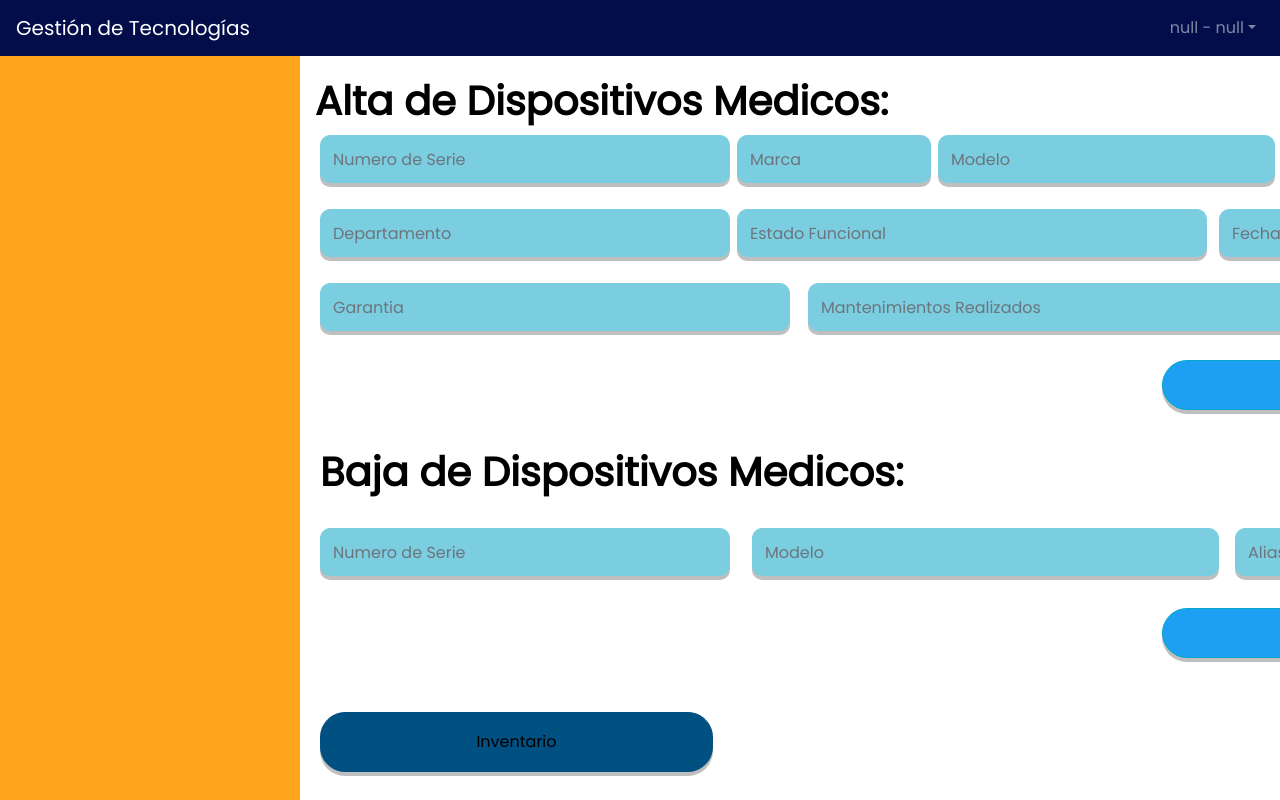
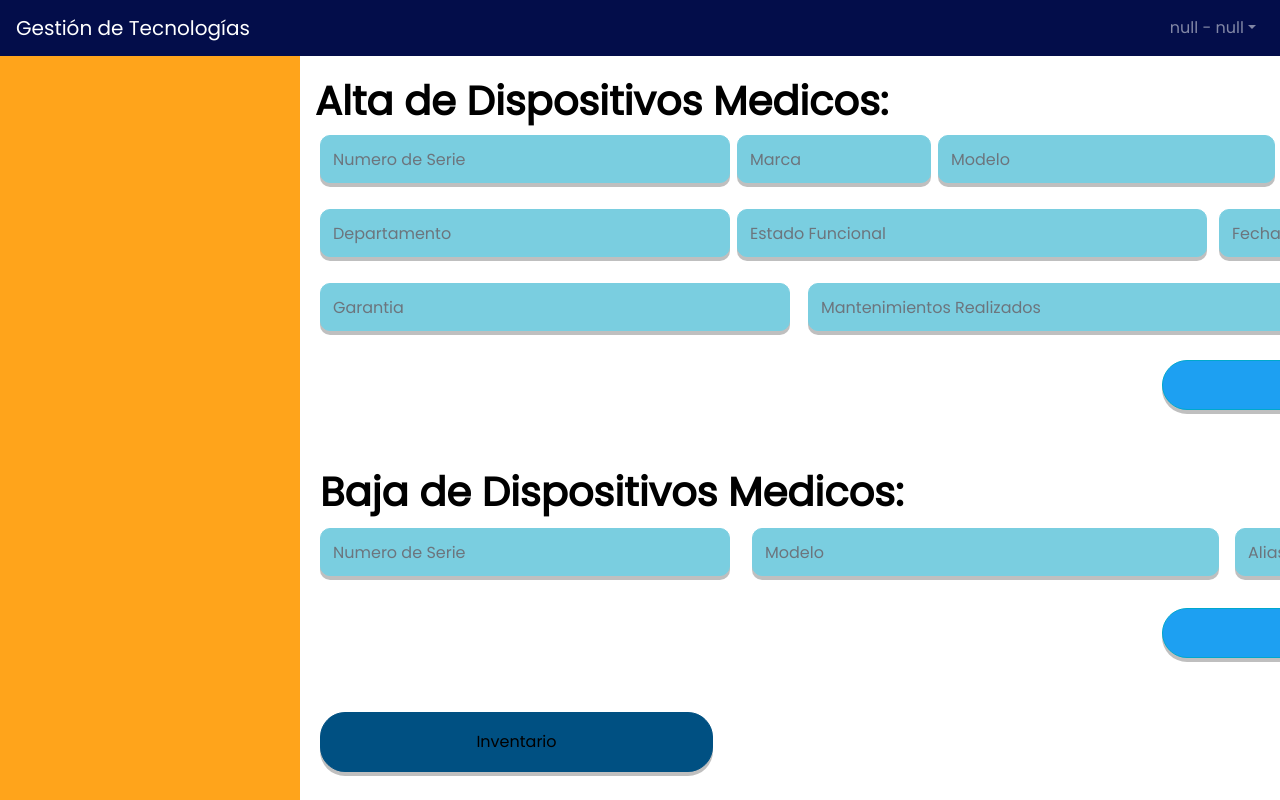
Before and after one commit to LSanchez94/Gestion-de-Tecnologia-Medica, a Vue app: page /AltasBajas in a window 1280 px wide. Shown: the top 800 px of the page. Built offline with nearby package versions, Linux system fonts and the light colour scheme.

Commit message:
AltasBajas
Le movi al valor de top

```diff
--- a/src/views/AltasBajas.vue
+++ b/src/views/AltasBajas.vue
@@ -5,6 +5,7 @@
           <!--ALTA DE DM -->
           <h1> Alta de Dispositivos Medicos: </h1>
           </div>
+
           <form>
           <div class="form-group NumSerie">
           <input type="text" class="form-control" id="NumSerie" placeholder="Numero de Serie">
@@ -138,7 +139,7 @@ h4{
 position: absolute;
 height: 60px;
 left: 320px;
-top: 442px;
+top: 462px;
 font-family: Poppins;
 font-style: normal;
 font-weight: 600;
```
